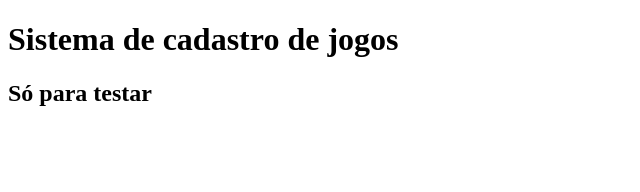
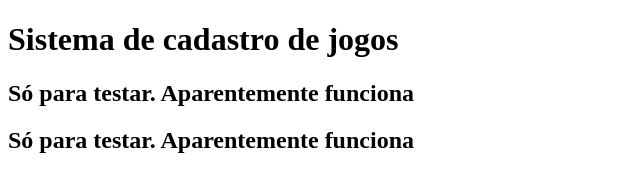
Before and after one commit to bertacco/barbeariaAlura2, a plain HTML site: page index.html in a window 1280 px wide. Shown: the whole page, without its empty margins (0-640 px from the left). Drawn offline with Linux system fonts and the light colour scheme.

Commit message:
mais um teste de atualização

```diff
--- a/index.html
+++ b/index.html
@@ -9,6 +9,8 @@
 <body>
     <h1>Sistema de cadastro de jogos</h1>
     <script src="app.js"></script>
-    <h2>Só para testar</h2>
+    <h2>Só para testar. Aparentemente funciona</h2>
+    <h2>Só para testar. Aparentemente funciona</h2>
+
 </body>
 </html>
```
